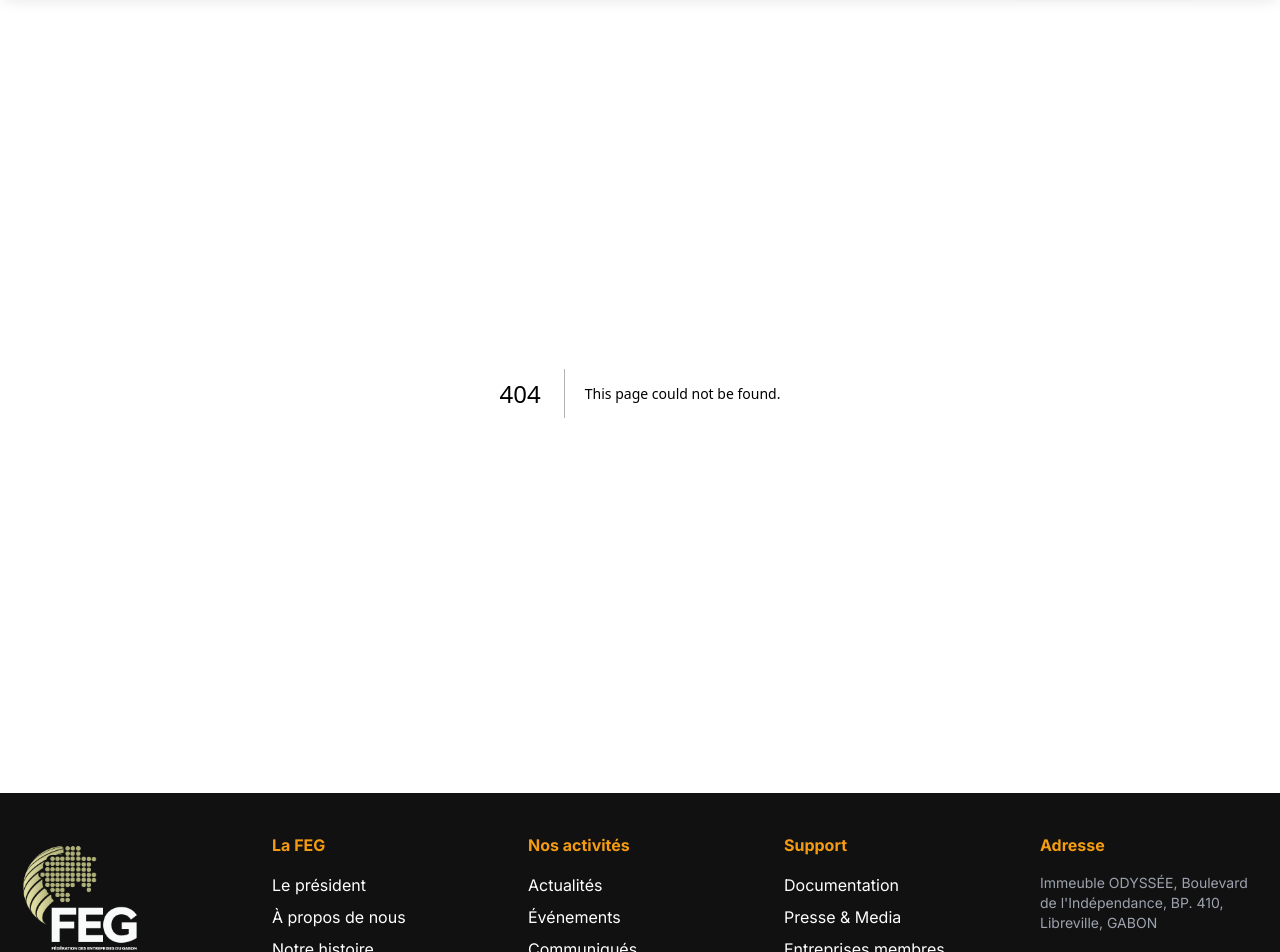
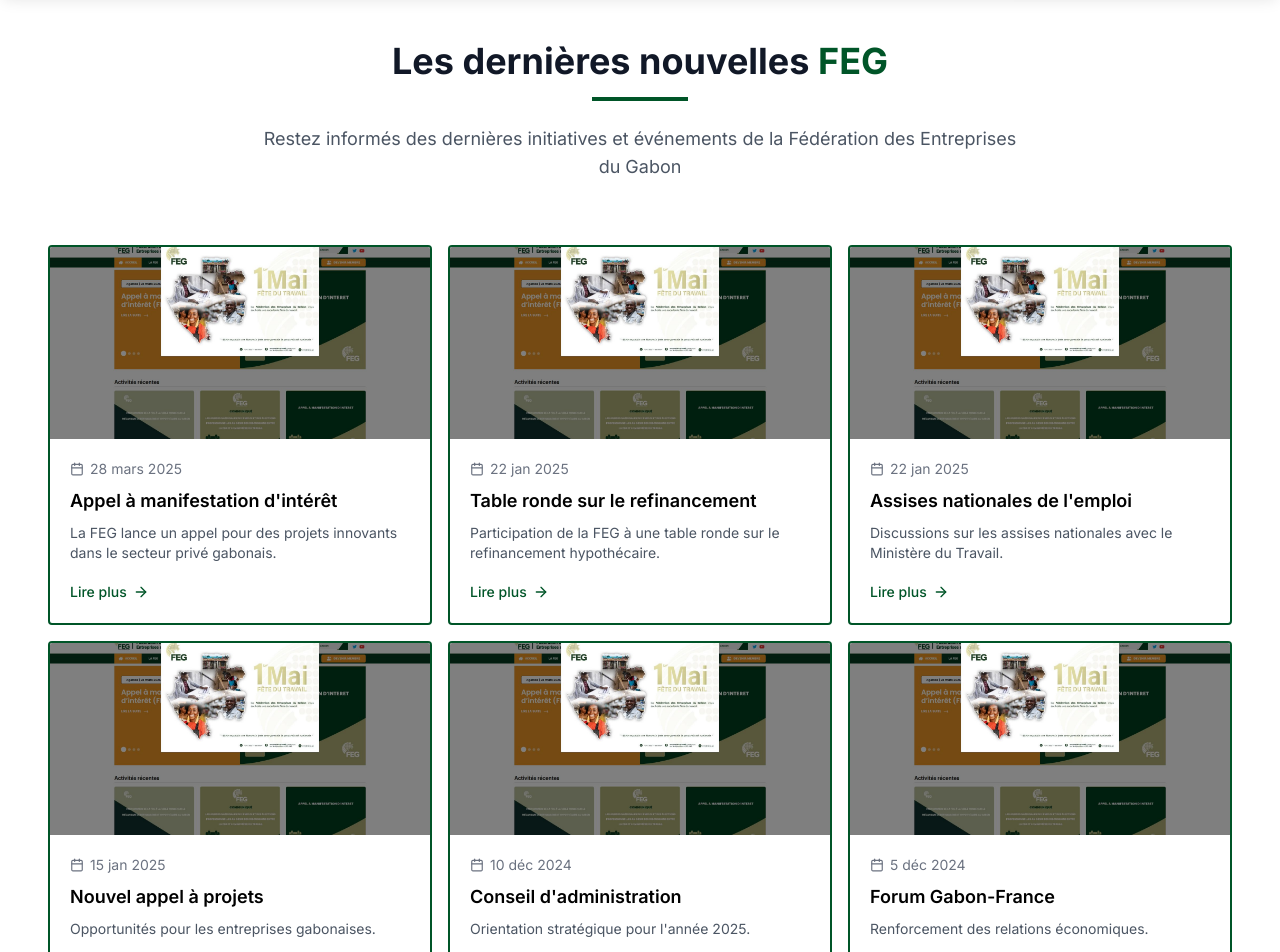
Before and after one commit to mandochrist13/lafeg, a Next.js app: page /activite/actualites in a window 1280 px wide. Before the commit this address had no page. Shown: the part 160-1112 px from the top of the page. Built offline with nearby package versions, Linux system fonts and the light colour scheme.

Commit message:
document activité

```diff
--- /dev/null
+++ b/app/activite/actualites/page.tsx
@@ -0,0 +1,129 @@
+import Link from "next/link";
+import Image from "next/image";
+import { Calendar, ArrowRight } from "lucide-react";
+
+interface NewsItemProps {
+  title: string;
+  excerpt: string;
+  date: string;
+  imageUrl: string;
+  slug: string;
+}
+
+function NewsItem({ title, excerpt, date, imageUrl, slug }: NewsItemProps) {
+  return (
+    <div className="group bg-white rounded-sm border-2 border-[#005528] transition-shadow duration-300 overflow-hidden">
+      {/* Image avec effet de zoom subtil */}
+      <div className="relative h-48 overflow-hidden">
+        <Image
+          src={imageUrl || "/placeholder.svg"}
+          alt={title}
+          fill
+          className="object-cover transition-transform duration-500 group-hover:scale-105"
+          sizes="(max-width: 768px) 100vw, (max-width: 1200px) 50vw, 33vw"
+        />
+      </div>
+
+      {/* Contenu compact */}
+      <div className="p-5">
+        <div className="flex items-center text-sm text-gray-500 mb-2">
+          <Calendar size={14} className="mr-1.5" />
+          <span>{date}</span>
+        </div>
+
+        <h3 className="text-lg font-semibold mb-2 line-clamp-2 group-hover:text-[#005528] transition-colors">
+          {title}
+        </h3>
+
+        <p className="text-gray-600 text-sm mb-4 line-clamp-2">{excerpt}</p>
+
+        <Link
+          href={`/actualites/${slug}`}
+          className="inline-flex items-center text-sm font-medium text-[#005528] hover:text-[#004d32] transition-colors"
+        >
+          Lire plus
+          <ArrowRight
+            size={16}
+            className="ml-1.5 transition-transform group-hover:translate-x-1"
+          />
+        </Link>
+      </div>
+    </div>
+  );
+}
+
+export default function Actualites() {
+  const newsItems = [
+    {
+      title: "Appel à manifestation d'intérêt",
+      excerpt:
+        "La FEG lance un appel pour des projets innovants dans le secteur privé gabonais.",
+      date: "28 mars 2025",
+      imageUrl: "/images/news1.jpg",
+      slug: "appel-manifestation-interet",
+    },
+    {
+      title: "Table ronde sur le refinancement",
+      excerpt:
+        "Participation de la FEG à une table ronde sur le refinancement hypothécaire.",
+      date: "22 jan 2025",
+      imageUrl: "/images/news2.jpg",
+      slug: "participation-table-ronde",
+    },
+    {
+      title: "Assises nationales de l'emploi",
+      excerpt:
+        "Discussions sur les assises nationales avec le Ministère du Travail.",
+      date: "22 jan 2025",
+      imageUrl: "/images/news3.jpg",
+      slug: "assises-nationales-emploi",
+    },
+    {
+      title: "Nouvel appel à projets",
+      excerpt: "Opportunités pour les entreprises gabonaises.",
+      date: "15 jan 2025",
+      imageUrl: "/images/news4.jpg",
+      slug: "appel-manifestation-interet-2",
+    },
+    {
+      title: "Conseil d'administration",
+      excerpt: "Orientation stratégique pour l'année 2025.",
+      date: "10 déc 2024",
+      imageUrl: "/images/news5.jpg",
+      slug: "reunion-conseil-administration",
+    },
+    {
+      title: "Forum Gabon-France",
+      excerpt: "Renforcement des relations économiques.",
+      date: "5 déc 2024",
+      imageUrl: "/images/news6.jpg",
+      slug: "forum-economique-gabon-france",
+    },
+  ];
+
+  return (
+    <div className="py-12 bg-white">
+      <div className="container mx-auto px-4">
+        <div className="container mx-auto px-4 sm:px-6 lg:px-8">
+          <div className="text-center mb-16">
+            <h1 className="text-4xl font-bold text-gray-900 mb-4">
+              Les dernières nouvelles{" "}
+              <span className="text-[#005528]">FEG</span>
+            </h1>
+            <div className="w-24 h-1 bg-[#005528] mx-auto mb-6"></div>
+            <p className="text-lg text-gray-600 max-w-3xl mx-auto">
+              Restez informés des dernières initiatives et événements de la
+              Fédération des Entreprises du Gabon
+            </p>
+          </div>
+
+          <div className="grid grid-cols-1 sm:grid-cols-2 lg:grid-cols-3 gap-4">
+            {newsItems.map((item, index) => (
+              <NewsItem key={index} {...item} />
+            ))}
+          </div>
+        </div>
+      </div>
+    </div>
+  );
+}
--- a/app/actualites/page.tsx
+++ /dev/null
@@ -1,102 +0,0 @@
-import Link from "next/link"
-import Image from "next/image"
-import { Calendar } from "lucide-react"
-
-interface NewsItemProps {
-  title: string
-  excerpt: string
-  date: string
-  imageUrl: string
-  slug: string
-}
-
-function NewsItem({ title, excerpt, date, imageUrl, slug }: NewsItemProps) {
-  return (
-    <div className="bg-white rounded-lg shadow-md overflow-hidden">
-      <div className="relative h-48">
-        <Image src={imageUrl || "/placeholder.svg"} alt={title} fill className="object-cover" />
-      </div>
-      <div className="p-6">
-        <div className="flex items-center text-gray-500 mb-2">
-          <Calendar size={16} className="mr-2" />
-          <span>{date}</span>
-        </div>
-        <h3 className="text-xl font-bold mb-2">{title}</h3>
-        <p className="text-gray-700 mb-4">{excerpt}</p>
-        <Link
-          href={`/actualites/${slug}`}
-          className="inline-block bg-[#f39c12] text-white px-4 py-2 rounded hover:bg-[#e67e22]"
-        >
-          Lire plus
-        </Link>
-      </div>
-    </div>
-  )
-}
-
-export default function Actualites() {
-  const newsItems = [
-    {
-      title: "Appel à manifestation d'intérêt (FEG)",
-      excerpt:
-        "La Fédération des Entreprises du Gabon lance un appel à manifestation d'intérêt pour le développement de projets innovants dans le secteur privé gabonais.",
-      date: "28 mars 2025",
-      imageUrl: "/images/news1.jpg",
-      slug: "appel-manifestation-interet",
-    },
-    {
-      title: "Participation de la FEG à la table ronde sur le mécanisme de refinancement hypothécaire au Gabon",
-      excerpt:
-        "La FEG a participé à une table ronde importante sur le mécanisme de refinancement hypothécaire, un enjeu majeur pour le développement économique du pays.",
-      date: "22 janvier 2025",
-      imageUrl: "/images/news2.jpg",
-      slug: "participation-table-ronde",
-    },
-    {
-      title: "Les assises nationales de l'emploi et des élections professionnelles au cœur des discussions",
-      excerpt:
-        "La FEG a participé aux discussions sur les assises nationales de l'emploi et les élections professionnelles avec le Ministère du Travail.",
-      date: "22 janvier 2025",
-      imageUrl: "/images/news3.jpg",
-      slug: "assises-nationales-emploi",
-    },
-    {
-      title: "Appel à manifestation d'intérêt",
-      excerpt:
-        "Nouvel appel à manifestation d'intérêt pour les entreprises souhaitant participer aux projets de développement économique du Gabon.",
-      date: "15 janvier 2025",
-      imageUrl: "/images/news4.jpg",
-      slug: "appel-manifestation-interet-2",
-    },
-    {
-      title: "Réunion du conseil d'administration de la FEG",
-      excerpt:
-        "Le conseil d'administration de la FEG s'est réuni pour discuter des orientations stratégiques pour l'année 2025.",
-      date: "10 décembre 2024",
-      imageUrl: "/images/news5.jpg",
-      slug: "reunion-conseil-administration",
-    },
-    {
-      title: "Forum économique Gabon-France",
-      excerpt:
-        "La FEG a participé au forum économique Gabon-France visant à renforcer les relations économiques entre les deux pays.",
-      date: "5 décembre 2024",
-      imageUrl: "/images/news6.jpg",
-      slug: "forum-economique-gabon-france",
-    },
-  ]
-
-  return (
-    <div className="py-12">
-      <div className="container mx-auto px-4">
-        <h1 className="text-3xl font-bold text-[#006633] mb-8">Actualités</h1>
-
-        <div className="grid grid-cols-1 md:grid-cols-2 lg:grid-cols-3 gap-6">
-          {newsItems.map((item, index) => (
-            <NewsItem key={index} {...item} />
-          ))}
-        </div>
-      </div>
-    </div>
-  )
-}
--- a/components/header.tsx
+++ b/components/header.tsx
@@ -217,28 +217,28 @@ export default function Header() {
                 </button>
                 <div className="pl-4">
                   <Link
-                    href="/actualites"
+                    href="/activite/actualites"
                     className="block px-4 py-2 hover:bg-[#005528] transition-colors duration-200"
                     onClick={() => setIsMenuOpen(false)}
                   >
                     Actualités
                   </Link>
                   <Link
-                    href="/agenda"
+                    href="/activite/agenda"
                     className="block px-4 py-2 hover:bg-[#005528] transition-colors duration-200"
                     onClick={() => setIsMenuOpen(false)}
                   >
                     Agenda
                   </Link>
                   <Link
-                    href="/communiques"
+                    href="/activite/communiques"
                     className="block px-4 py-2 hover:bg-[#005528] transition-colors duration-200"
                     onClick={() => setIsMenuOpen(false)}
                   >
                     Communiqués
                   </Link>
                   <Link
-                    href="/evenements"
+                    href="/activite/evenements"
                     className="block px-4 py-2 hover:bg-[#005528] transition-colors duration-200"
                     onClick={() => setIsMenuOpen(false)}
                   >
@@ -533,7 +533,7 @@ export default function Header() {
               </button>
               <div className="absolute hidden group-hover:block bg-[#063d21] min-w-[220px] z-10 shadow-xl rounded-b-lg overflow-hidden animate-fadeIn">
                 <Link
-                  href="/actualites"
+                  href="/activite/actualites"
                   className=" px-6 py-3 hover:bg-[#005528] transition-colors duration-200 flex items-center"
                 >
                   <svg
@@ -553,7 +553,7 @@ export default function Header() {
                   Actualités
                 </Link>
                 <Link
-                  href="/agenda"
+                  href="/activite/agenda"
                   className=" px-6 py-3 hover:bg-[#005528] transition-colors duration-200 flex items-center"
                 >
                   <svg
@@ -573,7 +573,7 @@ export default function Header() {
                   Agenda
                 </Link>
                 <Link
-                  href="/communiques"
+                  href="/activite/communiques"
                   className=" px-6 py-3 hover:bg-[#005528] transition-colors duration-200 flex items-center"
                 >
                   <svg
@@ -593,7 +593,7 @@ export default function Header() {
                   Communiqués
                 </Link>
                 <Link
-                  href="/evenements"
+                  href="/activite/evenements"
                   className=" px-6 py-3 hover:bg-[#005528] transition-colors duration-200 flex items-center"
                 >
                   <svg
--- a/components/voice.tsx
+++ b/components/voice.tsx
@@ -10,7 +10,7 @@ export default function VoiceOfBusiness() {
           <div className="lg:w-2/3 space-y-6">
             <h1 className="text-[32px] leading-[38px] font-bold text-[#1A1A1A]">
               La voix des affaires au Gabon,<br />
-              <span className="text-[#D97306]">une question d'engagement historique</span>
+              <span className="text-[#D97306] border-5 border-[#444]">une question d'engagement historique</span>
             </h1>
 
             <div className="space-y-5 text-[#666666] text-[16px] leading-[24px]">
```
Also changed, not shown: app/activite/actualites/[slug]/page.tsx (renamed from app/actualites/[slug]/page.tsx), app/activite/evenements/[slug]/page.tsx (renamed from app/evenements/[slug]/page.tsx), app/activite/evenements/page.tsx (renamed from app/evenements/page.tsx).
